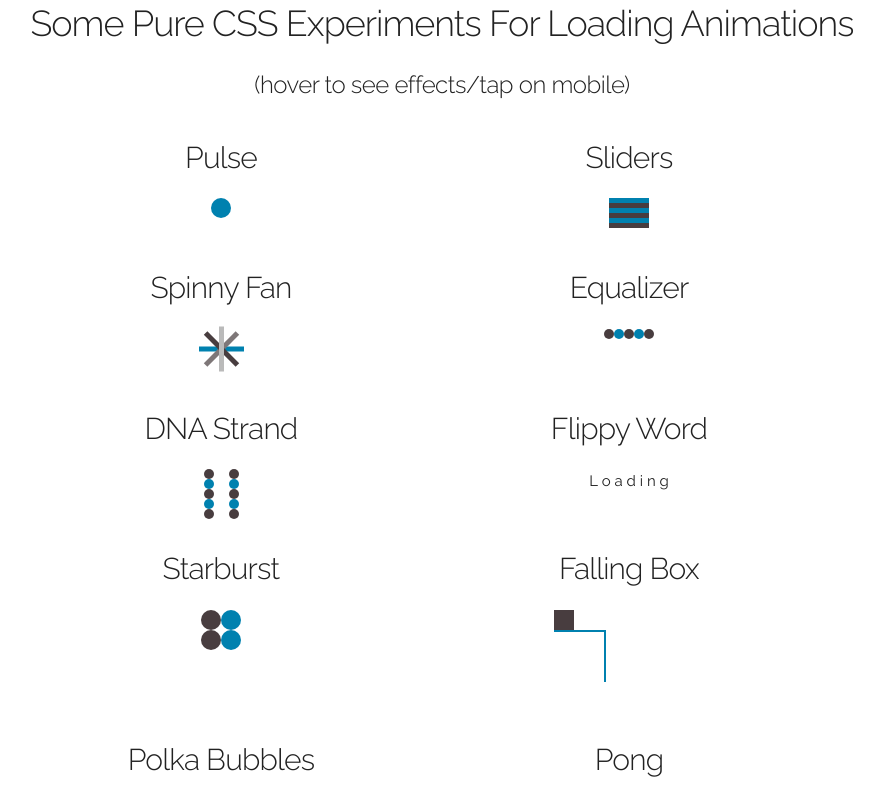
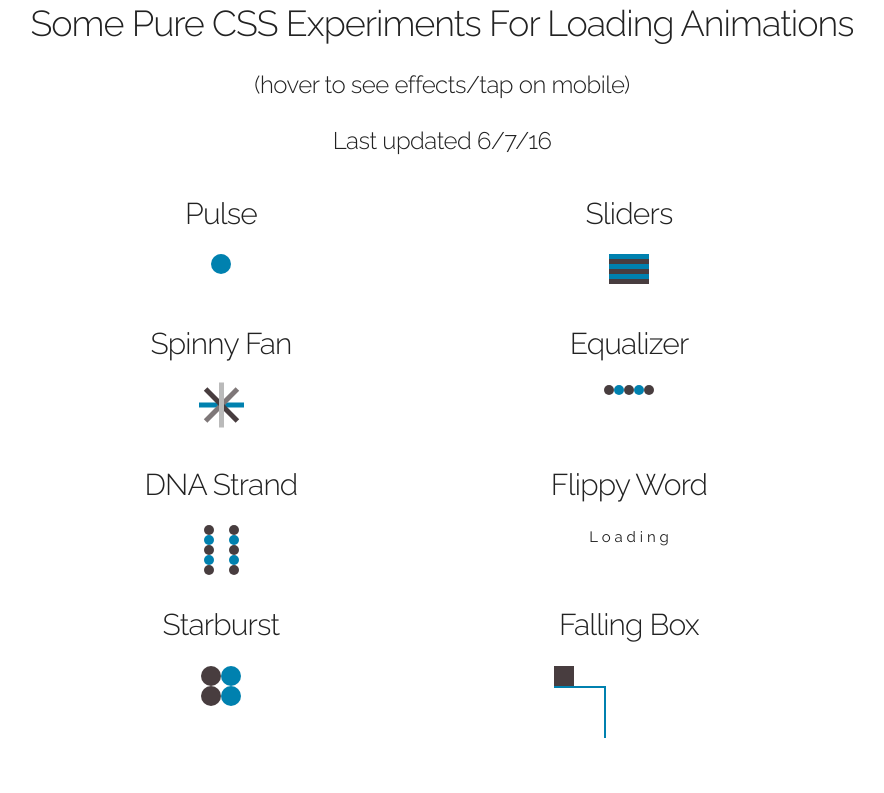
Before and after one commit to jewbetcha/portfolio-redux, a website: page public/css-lab/index.html in a window 1280 px wide. Shown: the top 793 px of the page, without its empty margins (198-1082 px from the left). Drawn offline with nearby package versions, Linux system fonts and the light colour scheme.

Commit message:
Added update date to css-lab index

```diff
--- a/public/css-lab/index.html
+++ b/public/css-lab/index.html
@@ -20,6 +20,7 @@
           Some Pure CSS Experiments For Loading Animations
         </h3>
         <h5>(hover to see effects/tap on mobile)</h5>
+        <h5>Last updated 6/7/16</h5>
       </div>
       <div class="row">
         <div class="six columns" id="pulse">
```
